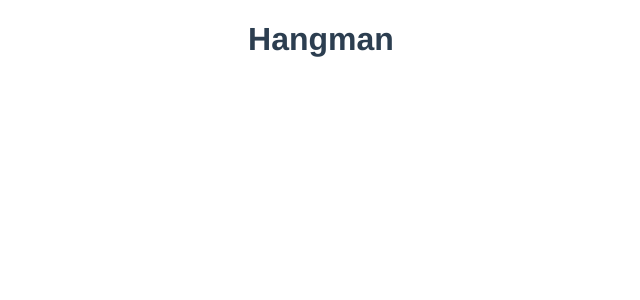
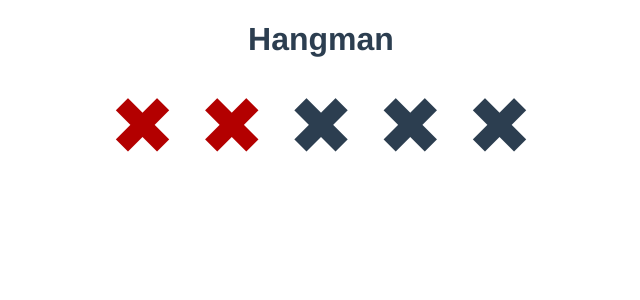
Before and after one commit to marekbrainhub/vue-training, a Vue app: page / in a window 1280 px wide. Shown: the top 300 px of the page, without its empty margins (319-959 px from the left). Built offline with nearby package versions, Linux system fonts and the light colour scheme.

Commit message:
01-strikes

```diff
--- a/src/components/Home.vue
+++ b/src/components/Home.vue
@@ -1,17 +1,37 @@
 <template>
-  <h1>Hangman</h1>
+  <div>
+    <h1>Hangman</h1>
+
+    <div class="strikes">
+      <span
+        v-for="i in maxStrikes"
+        :key="i"
+        :id="i"
+        :class="{ red: i <= strikes }"
+      >
+        ✖
+      </span>
+    </div>
+  </div>
 </template>
 
 <script>
 export default {
   data() {
     return {
-
+      strikes: 2,
+      maxStrikes: 5,
     };
   },
 };
 </script>
 
-<style lang='stylus'>
+<style lang='stylus' scoped>
+.strikes
+  text-align center
+  font-size 5rem
+  user-select none
 
+.red
+  color darken(red, 30%)
 </style>
```
Also changed, not shown: src/components/Strike.vue (added, +23 -0 lines).
